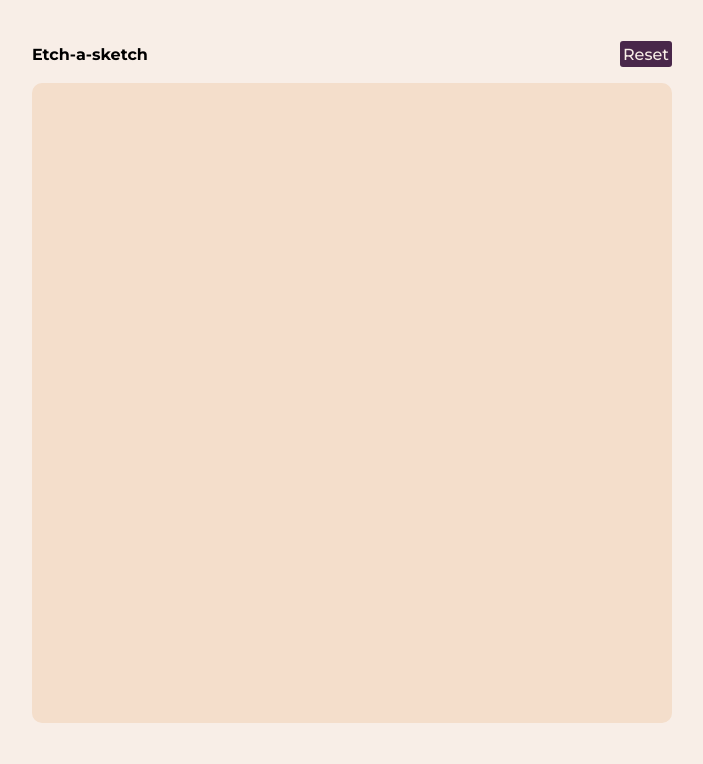
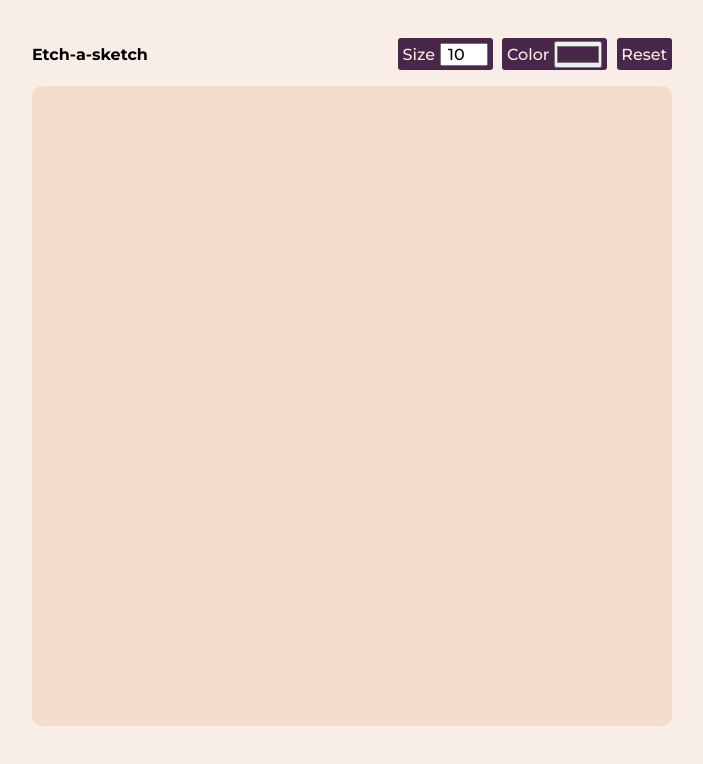
Before and after one commit to l0wgear/odin-etch-a-sketch, a plain HTML site: page index.html in a window 1280 px wide. Shown: the whole page, without its empty margins (288-991 px from the left). Drawn offline with Linux system fonts and the light colour scheme.

Commit message:
Add size and color input

```diff
--- a/index.html
+++ b/index.html
@@ -11,7 +11,17 @@
   <body>
     <header>
       <h1>Etch-a-sketch</h1>
-      <button>Reset</button>
+      <div class="button-container">
+        <p>
+          Size
+          <input id="size" type="number" max="100" min="2" value="10" />
+        </p>
+        <p>
+          Color
+          <input id="color" type="color" value="#49274a" />
+        </p>
+        <button id="reset">Reset</button>
+      </div>
     </header>
     <div class="canvas" id="canvas"></div>
   </body>
--- a/style.css
+++ b/style.css
@@ -39,14 +39,35 @@ header {
   align-items: center;
 }
 
-header button {
+.button-container {
+  display: flex;
+  justify-content: center;
+  align-items: center;
+}
+
+header button,
+header p {
+  height: 2rem;
   background-color: var(--eggplant);
   border: none;
   border-radius: 3px;
-  padding: 0.2rem;
+  padding: 0.3rem;
+  margin-left: 0.6rem;
   color: var(--shell);
   cursor: pointer;
   transition: all 0.05s cubic-bezier(0.165, 0.84, 0.44, 1);
+}
+
+header p {
+  cursor: auto;
+  display: flex;
+  justify-content: center;
+  align-items: center;
+}
+
+header p input {
+  margin-left: 0.3rem;
+  width: 3rem;
 }
 
 header button:active {
```
